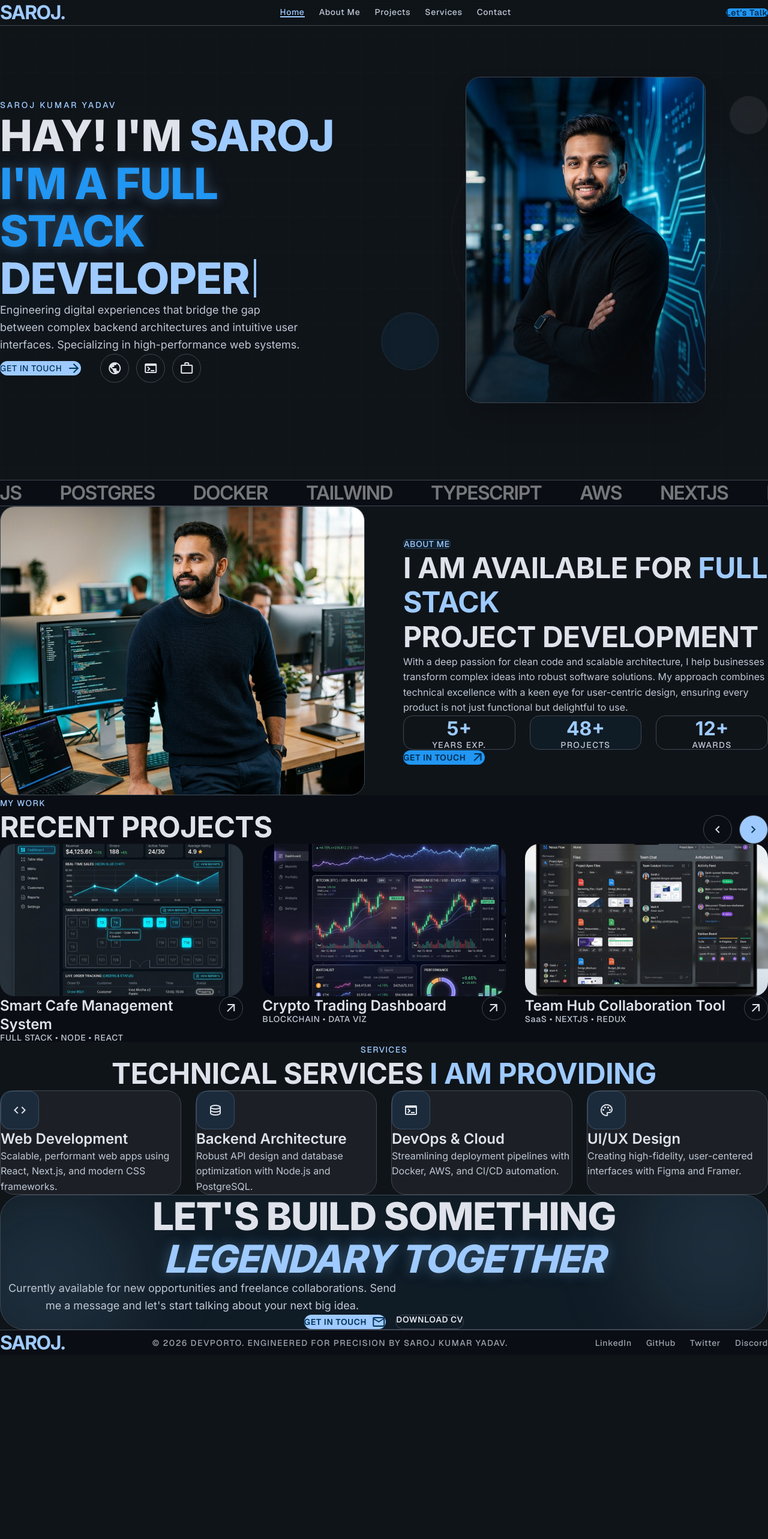
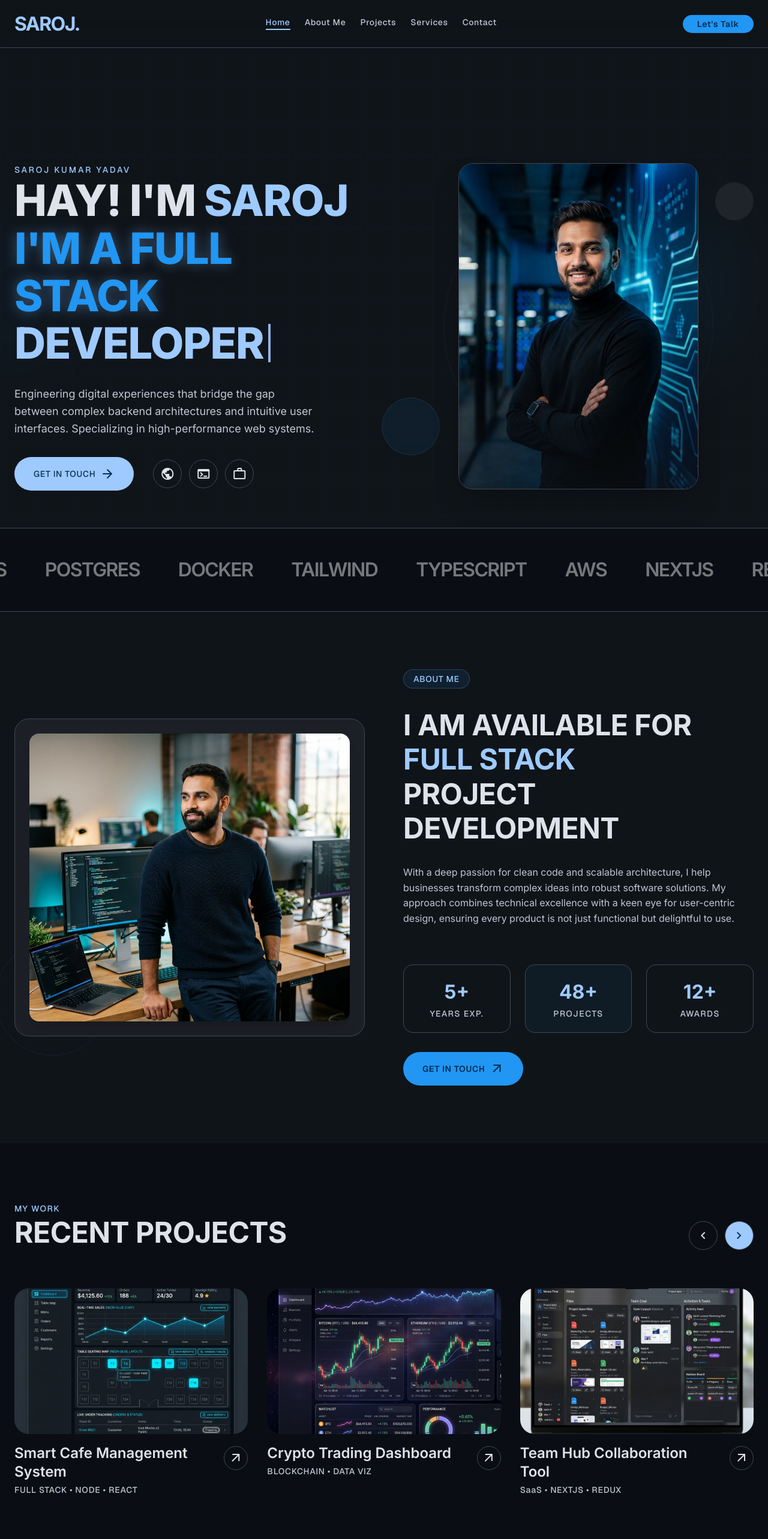
Before and after one commit to sarojyd5/Myportfolio, a React (Vite) app: page / in a window 1280 px wide. Shown: the top 2566 px of the page at 60% size. Before the commit the page ends 2259 px from the top, so only its background shows below. Built offline with nearby package versions, Linux system fonts and the light colour scheme.

Commit message:
fix: update package versions in pnpm-lock.yaml and adjust max-width values in multiple components for layout consistency

```diff
--- /dev/null
+++ b/pnpm-workspace.yaml
@@ -0,0 +1,2 @@
+allowBuilds:
+  esbuild: set this to true or false
--- a/src/components/Contact/Contact.jsx
+++ b/src/components/Contact/Contact.jsx
@@ -4,7 +4,7 @@
       <div className="absolute inset-0 line-pattern opacity-10" />
 
       {/* Container: responsive gutters */}
-      <div className="max-w-[16680px] mx-auto px-4 md:px-6 relative z-10">
+      <div className="max-w-[1680px] mx-auto px-4 md:px-6 relative z-10">
         {/* Card: p-8=32px mobile, p-16=64px desktop (was p-12/p-24, p-16 is on 8px grid) */}
         <div className="bg-primary-container/5 border border-outline-variant rounded-[40px] p-8 md:p-16 text-center overflow-hidden relative">
           {/* Background glow orbs */}
--- a/src/components/Footer/Footer.jsx
+++ b/src/components/Footer/Footer.jsx
@@ -9,7 +9,7 @@
   return (
     <footer className="w-full bg-surface-container-lowest border-t border-outline-variant">
       {/* py-8=32px vertical, responsive gutters, gap-8=32px between columns */}
-      <div className="flex flex-col md:flex-row justify-between items-center px-4 md:px-6 py-8 gap-8 max-w-[16680px] mx-auto">
+      <div className="flex flex-col md:flex-row justify-between items-center px-4 md:px-6 py-8 gap-8 max-w-[1680px] mx-auto">
         {/* Logo */}
         <a
           href="#home"
--- a/src/components/Header/Header.jsx
+++ b/src/components/Header/Header.jsx
@@ -39,13 +39,13 @@
 
   return (
     <header
-      className={`fixed top-0 w-full z-50 bg-surface/70 backdrop-blur-xl border-b border-outline-variant transition-all duration-300 ${
+      className={`fixed top-0 left-0 w-full h-20 z-50 bg-surface/70 backdrop-blur-xl border-b border-outline-variant transition-all duration-300 ${
         scrolled ? "shadow-lg shadow-black/20" : ""
       }`}
     >
       {/* Container: px-4 (16px) on mobile, px-6 (24px) on desktop for consistent gutters */}
       <div
-        className={`flex justify-between items-center px-4 md:px-6 max-w-[16680px] mx-auto transition-all duration-300 ${
+        className={`h-full flex justify-between items-center px-4 md:px-6 max-w-[1680px] mx-auto transition-all duration-300 ${
           scrolled ? "py-3" : "py-4"
         }`}
       >
--- a/src/components/Hero/Hero.jsx
+++ b/src/components/Hero/Hero.jsx
@@ -1,10 +1,11 @@
+
 import heroImg from "../../assets/images/hero-portrait.png";
 
 export default function Hero() {
   return (
     <section
       id="home"
-      className="relative min-h-screen flex items-center pt-24 md:pt-32 overflow-hidden"
+      className="relative min-h-screen flex items-center pt-20 md:pt-32 overflow-hidden"
     >
       {/* Background Effects */}
       <div className="absolute inset-0 line-pattern pointer-events-none opacity-50" />
@@ -12,7 +13,7 @@
       <div className="absolute bottom-1/4 -left-48 w-96 h-96 circle-bg blur-3xl opacity-15" />
 
       {/* Container: px-4 (16px) mobile, px-6 (24px) desktop | gap-8 (32px) mobile, gap-16 (64px) desktop */}
-      <div className="max-w-[16680px] mx-auto px-4 md:px-6 w-full grid grid-cols-1 md:grid-cols-2 gap-8 md:gap-16 items-center relative z-10">
+      <div className="max-w-[1680px] mx-auto px-4 md:px-6 w-full grid grid-cols-1 md:grid-cols-2 gap-8 md:gap-16 items-center relative z-10">
         {/* Left – Copy */}
         {/* space-y-8 = 32px consistent vertical rhythm (was space-y-6/24px) */}
         <div className="space-y-8">
--- a/src/components/Projects/Projects.jsx
+++ b/src/components/Projects/Projects.jsx
@@ -24,7 +24,7 @@
   return (
     <section id="projects" className="py-section-gap bg-surface-container-lowest">
       {/* Container: responsive gutters px-4 mobile, px-6 desktop */}
-      <div className="max-w-[16680px] mx-auto px-4 md:px-6">
+      <div className="max-w-[1680px] mx-auto px-4 md:px-6">
         {/* Section Header */}
         {/* Section header: mb-16=64px bottom margin for separation from cards */}
         <div className="flex flex-col sm:flex-row justify-between items-start sm:items-end mb-16 gap-4">
--- a/src/components/Services/Services.jsx
+++ b/src/components/Services/Services.jsx
@@ -25,7 +25,7 @@
   return (
     <section id="services" className="py-section-gap">
       {/* Container: responsive gutters */}
-      <div className="max-w-[16680px] mx-auto px-4 md:px-6">
+      <div className="max-w-[1680px] mx-auto px-4 md:px-6">
         {/* Section Header */}
         {/* mb-16=64px consistent section header bottom margin (was mb-20/80px, aligns with projects) */}
         <div className="text-center mb-16">
--- a/src/index.css
+++ b/src/index.css
@@ -116,8 +116,8 @@
 
 /* ── Global Base Styles ── */
 * {
-  margin: 0;
-  padding: 0;
+  margin: 5;
+  padding: 5;
   box-sizing: border-box;
 }
 
```
Also changed, not shown: src/components/TechStrip/TechStrip.jsx (line endings or trailing spaces), 1 other file (tests, documents, lock files or other folders).
